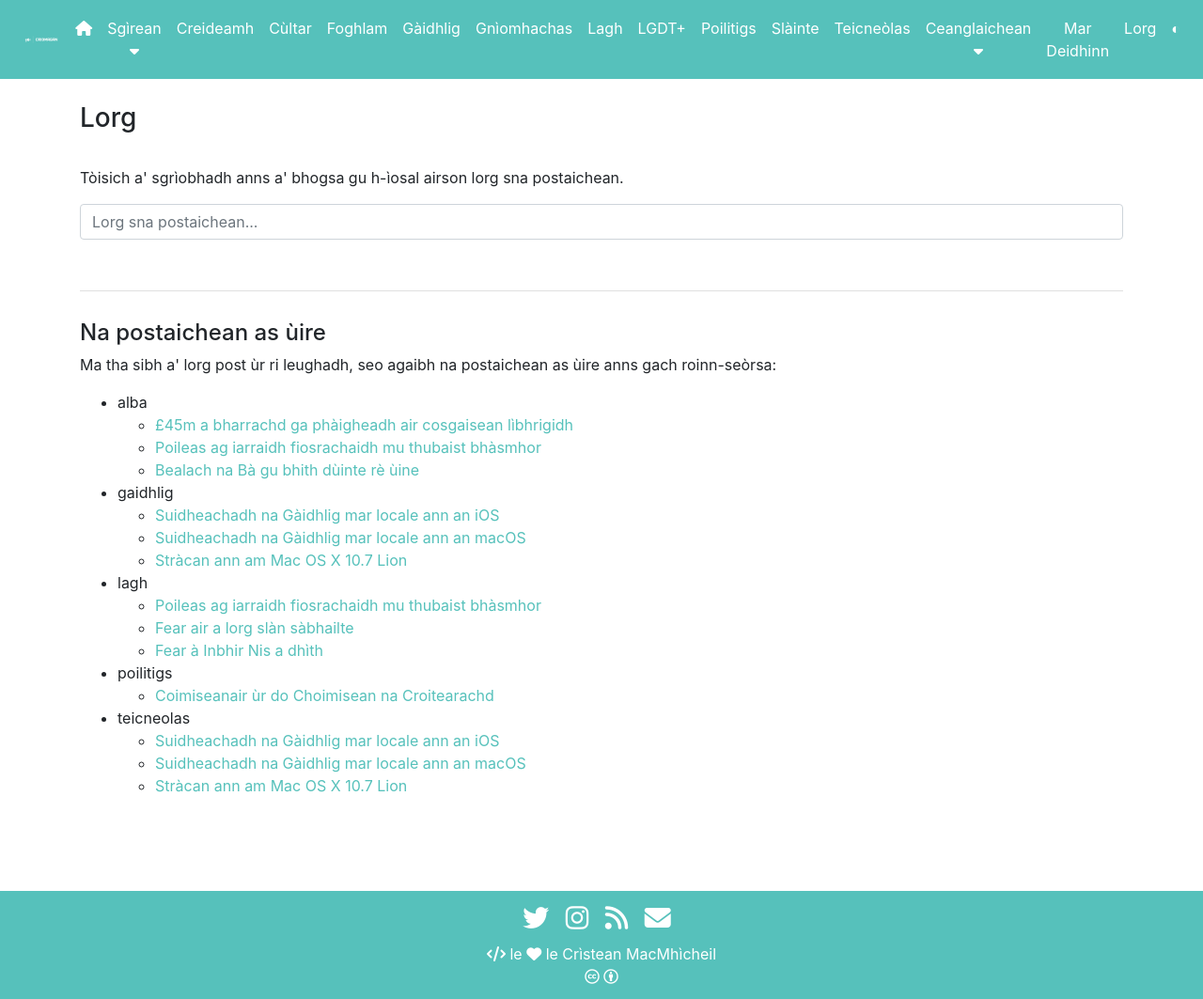
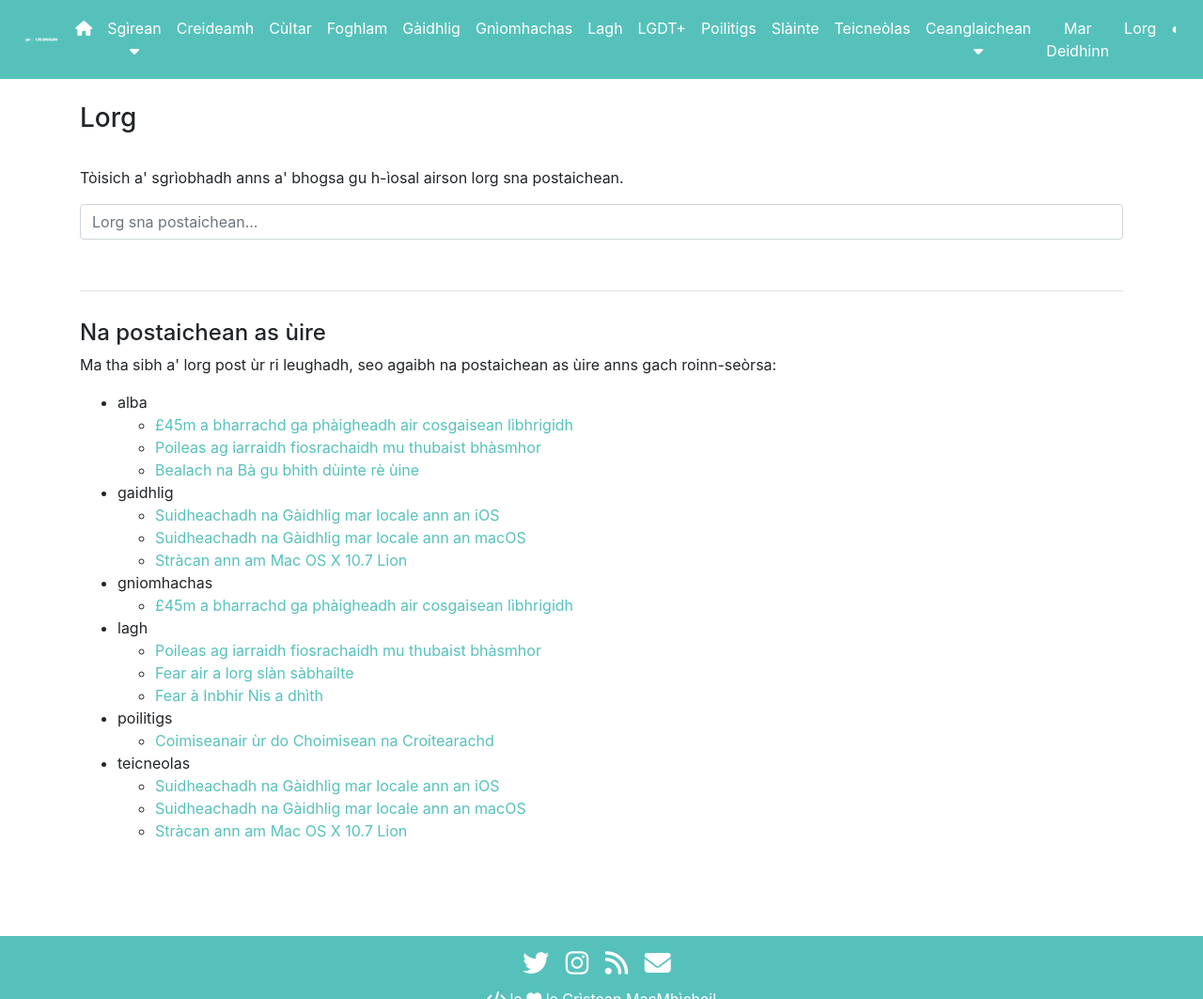
Before and after one commit to criomagan/criomagan.github.io, a Jekyll site: the page built from search.html, in a window 1280 px wide, cut to the strip 0-1063 px from the top of the page. Shown: the whole strip at 94% size. Built offline with Jekyll 4.4.1, drawn with Linux system fonts in a browser that asks for light colours; nearby versions of some CDN libraries; a script that is not in the unit is left out.

Commit message:
Update 2021-08-25-45m-a-bharrachd-ga-phaigheadh-air-cosgaisean-libhrigidh.md

```diff
--- a/_posts/2021-08-25-45m-a-bharrachd-ga-phaigheadh-air-cosgaisean-libhrigidh.md
+++ b/_posts/2021-08-25-45m-a-bharrachd-ga-phaigheadh-air-cosgaisean-libhrigidh.md
@@ -18,6 +18,7 @@ comments: true
 
 categories:
     - alba
+    - gniomhachas
 
 tags:
     -
```
